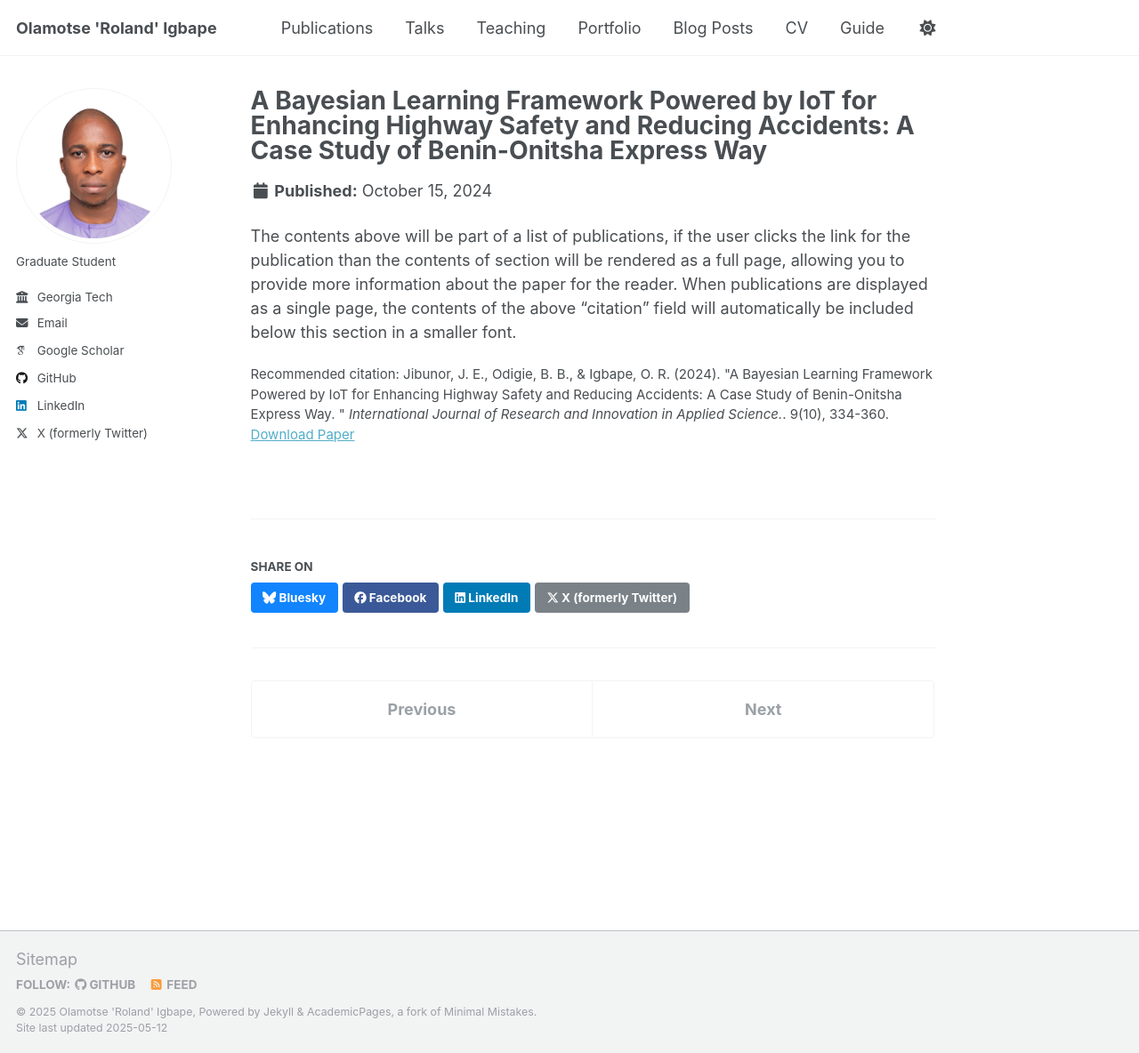
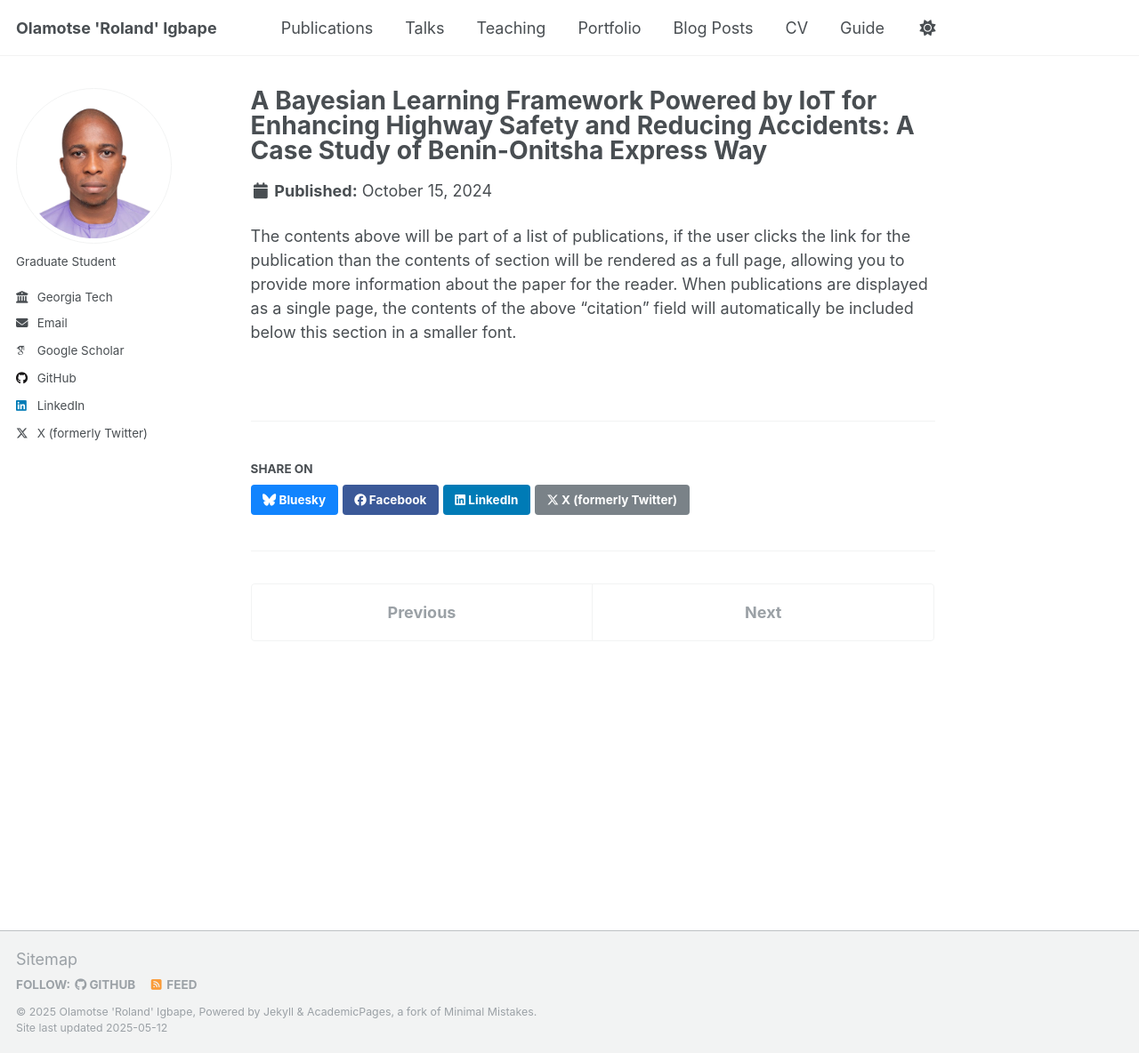
Before and after one commit to oigbape/oigbape.github.io, a Jekyll site: the page built from _publications/2024-11-15-bayesian-iot-highway.md, in a window 1280 px wide and 1184 px high. Shown: the whole window at 89% size. Built offline with Jekyll 4.4.1, drawn with Linux system fonts in a browser that asks for light colours; some web fonts are replaced; part of the change alters nothing that is shown.

Commit message:
Update 2024-11-15-bayesian-iot-highway.md

```diff
--- a/_publications/2024-11-15-bayesian-iot-highway.md
+++ b/_publications/2024-11-15-bayesian-iot-highway.md
@@ -8,7 +8,7 @@ date: 2024-10-15
 
 #slidesurl:#
 paperurl: 'https://doi.org/10.51584/IJRIAS.2024.910032'
-citation: 'Jibunor, J. E., Odigie, B. B., & Igbape, O. R. (2024). &quot;A Bayesian Learning Framework Powered by IoT for Enhancing Highway Safety and Reducing Accidents: A Case Study of Benin-Onitsha Express Way. &quot; <i>International Journal of Research and Innovation in Applied Science.</i>. 9(10), 334-360.'
+#citation: 'Jibunor, J. E., Odigie, B. B., & Igbape, O. R. (2024). &quot;A Bayesian Learning Framework Powered by IoT for Enhancing Highway Safety and Reducing Accidents: A Case Study of Benin-Onitsha Express Way. &quot; <i>International Journal of Research and Innovation in Applied Science.</i>. 9(10), 334-360.'
 ---
 
 The contents above will be part of a list of publications, if the user clicks the link for the publication than the contents of section will be rendered as a full page, allowing you to provide more information about the paper for the reader. When publications are displayed as a single page, the contents of the above "citation" field will automatically be included below this section in a smaller font.
```
